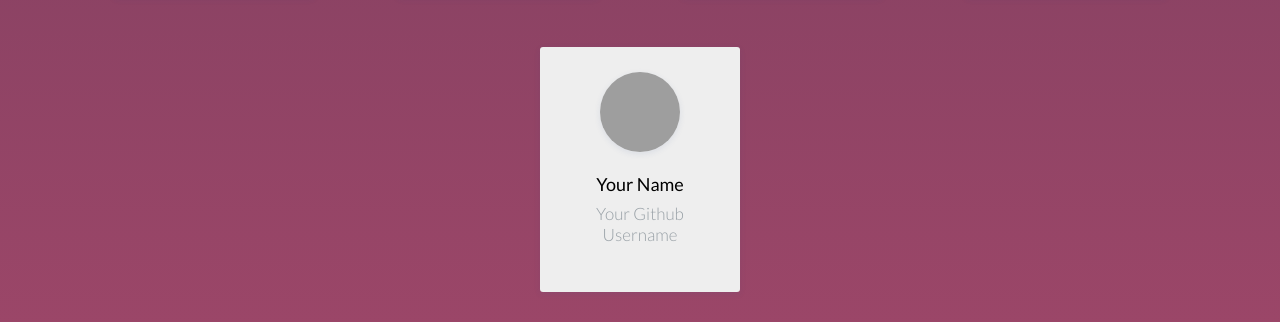
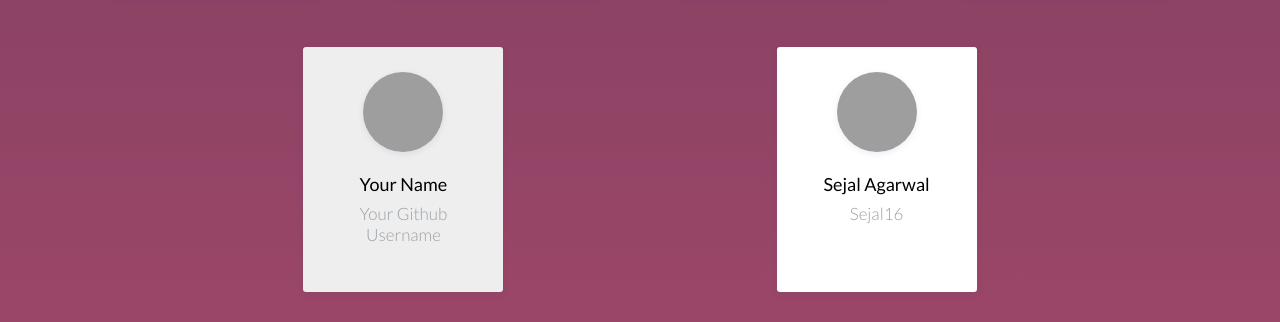
Before and after one commit to iot-lab-kiit/contributorsPage, a website: page public/index.html in a window 1280 px wide. Shown: the part 3000-3322 px from the top of the page. Drawn offline with Linux system fonts and the light colour scheme; grey boxes are pictures that could not be loaded.

Commit message:
Update index.html

```diff
--- a/public/index.html
+++ b/public/index.html
@@ -273,6 +273,13 @@
         <h3>Your Name</h3>
         <h4><a href="https://www.github.com/%username%" target="_blank">Your Github Username</a></h4>
       </div>
+
+    <div class="profile-box2">
+      <img src="https://avatars3.githubusercontent.com/u/51961067?s=400&v=4"
+        alt="profile pic">
+      <h3>Sejal Agarwal</h3>
+      <h4><a href="https://github.com/Sejal16" target="_blank">Sejal16</a></h4>
+    </div>
     <!-- profile block ends here-->
 
     <!-- insert your block of code here and please leave 2 lines empty above for others to navigate easily -->
```
